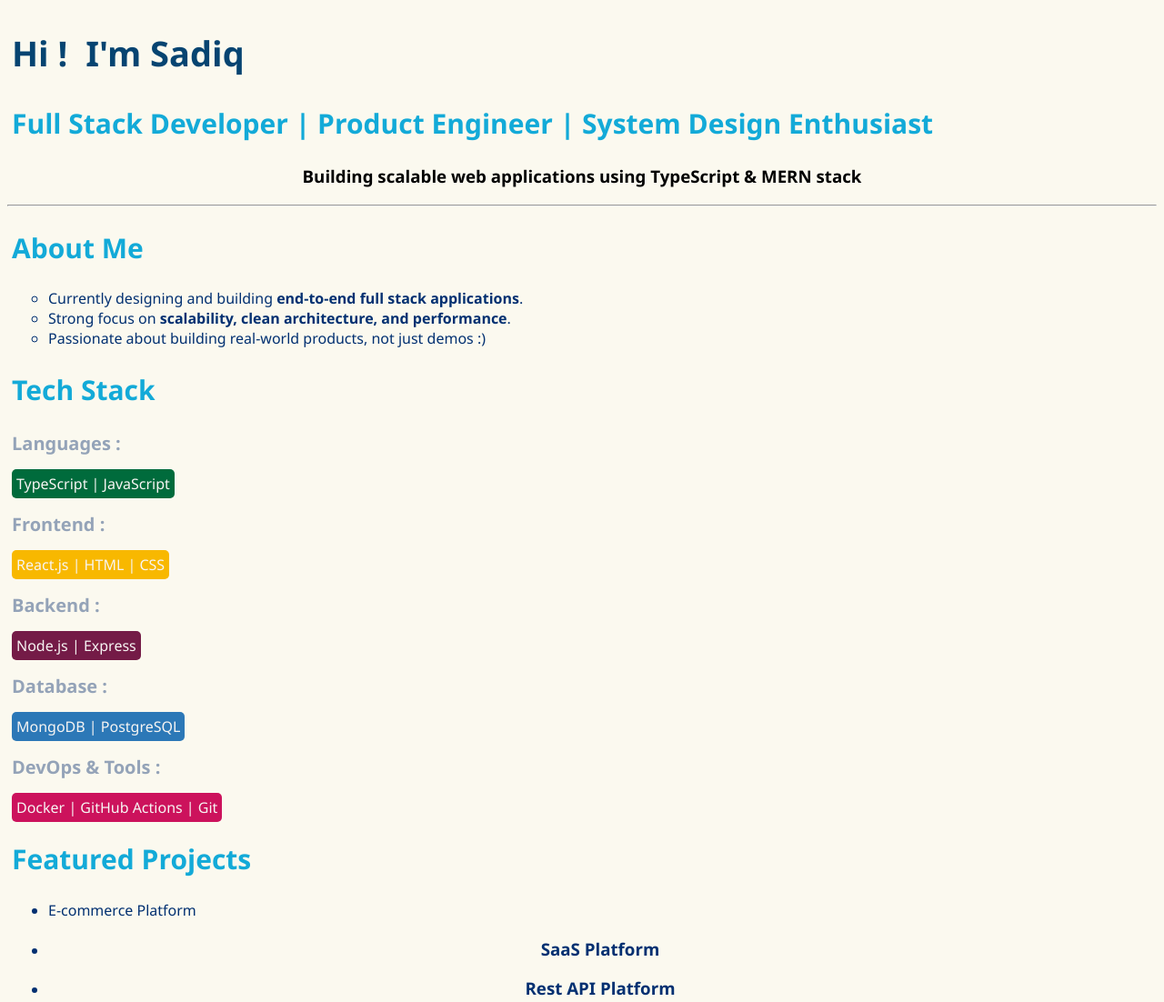
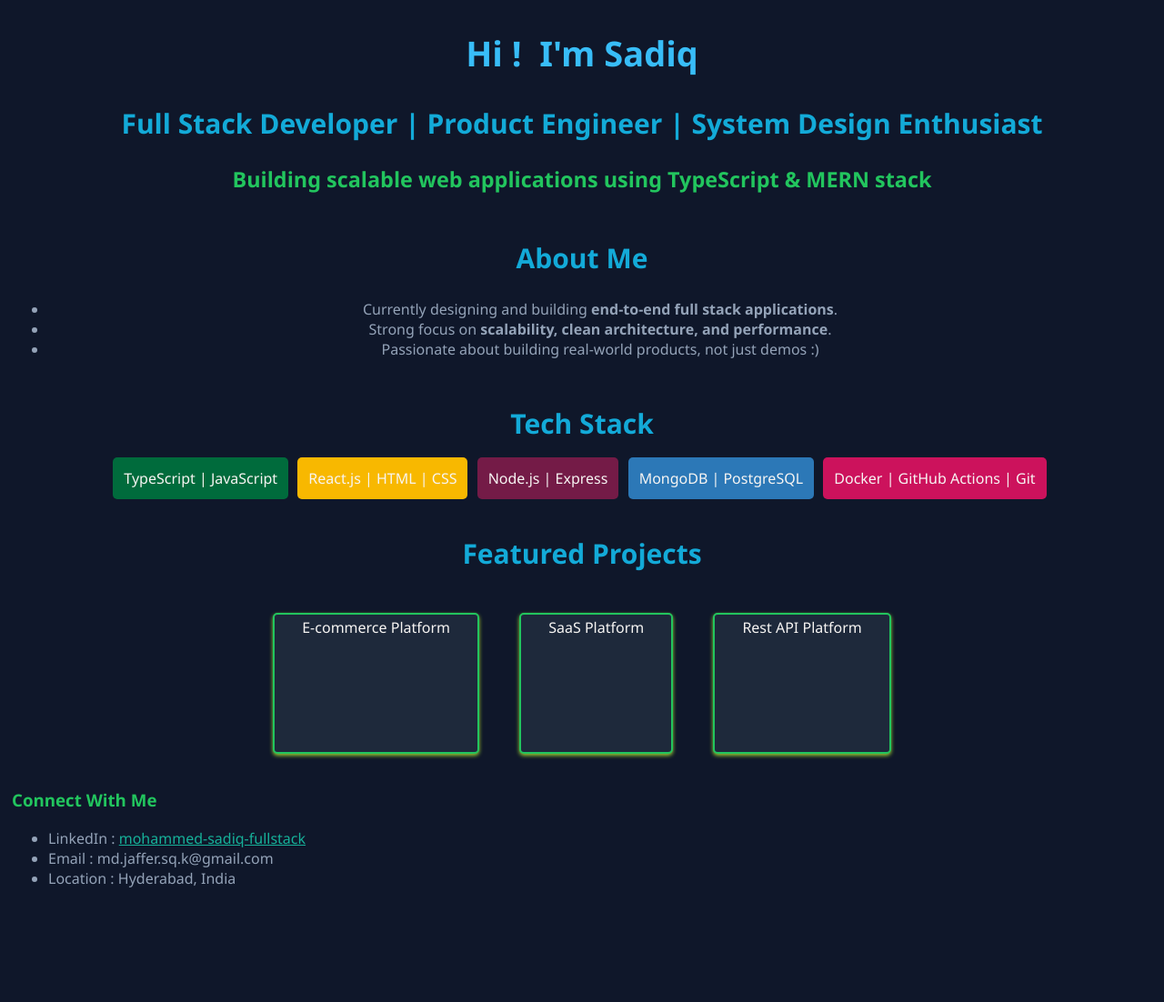
Before and after one commit to mdjsqk/SADIQ_MERN_STACK, a plain HTML site: page index.html in a window 1280 px wide. Shown: the top 1102 px of the page at 91% size. After the commit the page ends 993 px from the top, so only its background shows below. Drawn offline with Linux system fonts and the light colour scheme.

Commit message:
First GitHub page -updated background color

```diff
--- a/index.html
+++ b/index.html
@@ -7,18 +7,17 @@
     <title>Mohammed Sadiq (Full stack developer)</title>
   </head>
   <body>
-    <main></main>
-    <section>
+    <main>
+    <section class = "techStackHeading alignCenter">
       <h1>Hi ! &nbsp;I'm Sadiq</h1>
       <h2>
         Full Stack Developer | Product Engineer | System Design Enthusiast
       </h2>
       <h3>Building scalable web applications using TypeScript & MERN stack</h3>
     </section>
-    <hr />
-    <section>
+    <section class="alignCenter marginTop">
       <h2>About Me</h2>
-      <ul type="circle">
+      <ul>
         <li>
           Currently designing and building
           <span style="font-weight: bold">
@@ -36,33 +35,23 @@
         </li>
       </ul>
     </section>
-    <section>
+    <section class="techStackHeading alignCenter marginTop">
       <h2>Tech Stack</h2>
-      <h3 class="techStackHeading">Languages :</h3>
       <p class="techInfo" id="language">TypeScript | JavaScript</p>
-      <h3 class="techStackHeading">Frontend :</h3>
-      <p class="techInfo Frontend">React.js | HTML | CSS</p>
-      <h3 class="techStackHeading">Backend :</h3>
-      <p class="techInfo Backend">Node.js | Express</p>
-      <h3 class="techStackHeading">Database :</h3>
-      <p class="techInfo Database">MongoDB | PostgreSQL</p>
-      <h3 class="techStackHeading">DevOps & Tools :</h3>
-      <p class="techInfo Devops">Docker | GitHub Actions | Git</p>
+
+      <p class="techInfo" id="frontend">React.js | HTML | CSS</p>
+
+      <p class="techInfo" id="backend">Node.js | Express</p>
+
+      <p class="techInfo" id="database">MongoDB | PostgreSQL</p>
+
+      <p class="techInfo" id="devops">Docker | GitHub Actions | Git</p>
     </section>
-    <section>
+    <section class="alignCenter marginTop">
       <h2>Featured Projects</h2>
-      <ul>
-        <li>
-          <span>E-commerce Platform</span>
-        </li>
-        <li>
-          <h3>SaaS Platform</h3>
-        </li>
-        <li>
-          <h3>Rest API Platform</h3>
-        </li>
-      </ul>
-      <h3></h3>
+        <p class="projectInfo"><span>E-commerce Platform</span></p>
+        <p class="projectInfo"><span>SaaS Platform</span></p>
+        <p class="projectInfo"><span>Rest API Platform</span></p>
     </section>
     <section>
       <h3>Connect With Me</h3>
@@ -77,5 +66,6 @@
         <li>Location : Hyderabad, India</li>
       </ul>
     </section>
+    </main>
   </body>
 </html>
--- a/stylesheet.css
+++ b/stylesheet.css
@@ -1,7 +1,7 @@
 
 body {
     font-family: 'Segoe UI', Arial, sans-serif;
-    background-color: #fbf9ef;
+    background-color: #0f172a;
 }
 
 section {
@@ -10,7 +10,7 @@ section {
 
 h1 {
     font-size: 38px;
-    color: #064471;
+    color: #38bdf8;
 }
 
 h2 {
@@ -20,13 +20,12 @@ color: #13aad8;
 }
 
 h3 {
-    text-align: center;
+    color: #22c55e;
 }
 
 .techStackHeading {
     font-size: 20px;
     color: #94a3b8;
-    text-align: left;
 }
 
 p {
@@ -35,38 +34,60 @@ p {
 }
 
 li {
-    color: #023071;
+    color: #94a3b8;
 }
 
 a {
     color: 	#16b199;
 }
 
+.alignCenter {
+        text-align:center;
+}
+
+.marginTop{
+    margin-top: 50px;
+}
 
 .techInfo{
-    padding: 5px;
+    margin-right: 5px;
+    padding: 12px;
     color: rgb(247, 245, 243);
     border-radius: 5px;
     display: inline;
+}
+
+.projectInfo {
+    margin: 20px;
+    height: 145px;
+    padding: 3px 30px 3px 30px;
+    color: rgb(247, 245, 243);
+    background-color:#1e293b;
+    border-radius: 5px;
+    border-color: #22c55e;
+    border-style: solid;
+    border-width: 2px;
+    box-shadow: 0px 2px 4px yellowgreen;
+    display: inline-block;
 }
 
 #language {
     background-color: #006b3c;
 }
 
-.Frontend {
+#frontend {
     background-color: #f8b800;
 
 }
 
-.Backend {
+#backend {
     background-color: #741b47;
 }
 
-.Database {
+#database {
     background-color: #2c78b7;
 }
 
-.Devops {
+#devops {
     background-color: #cc125c;
 }
```
